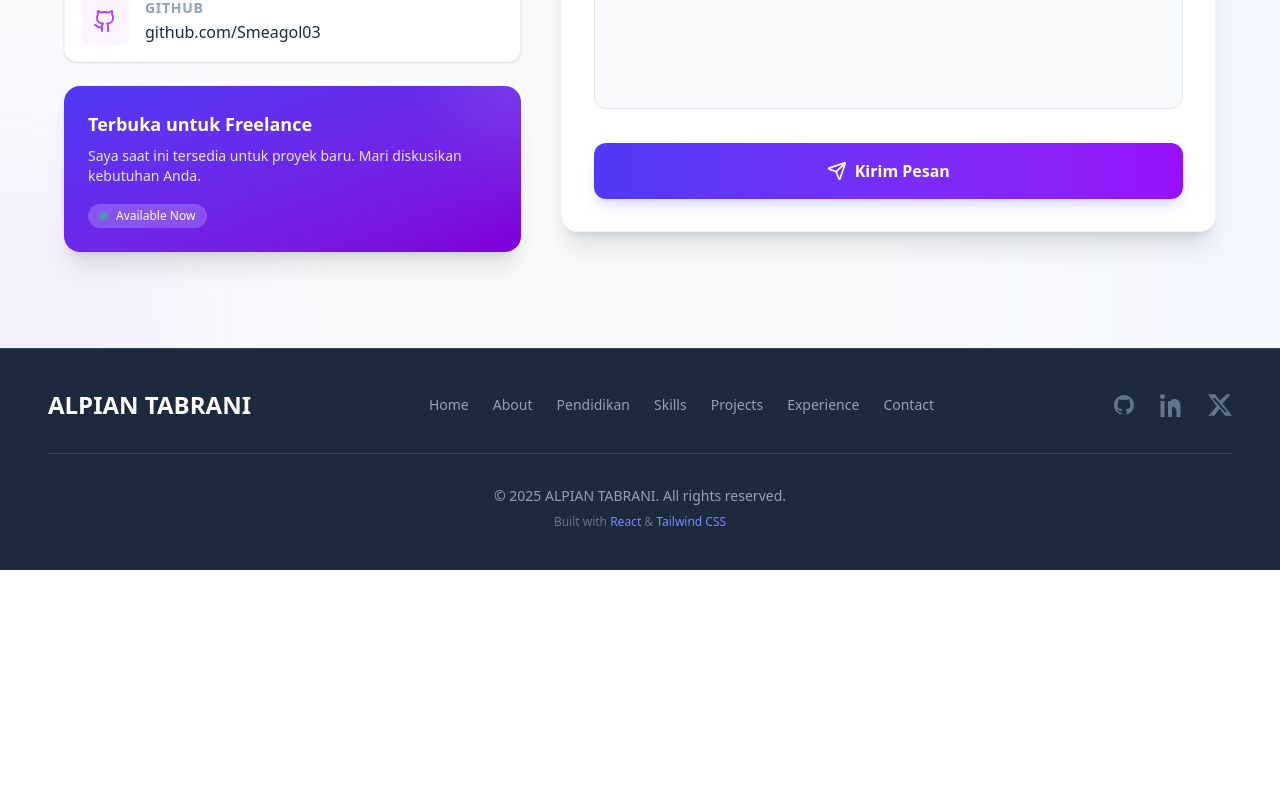
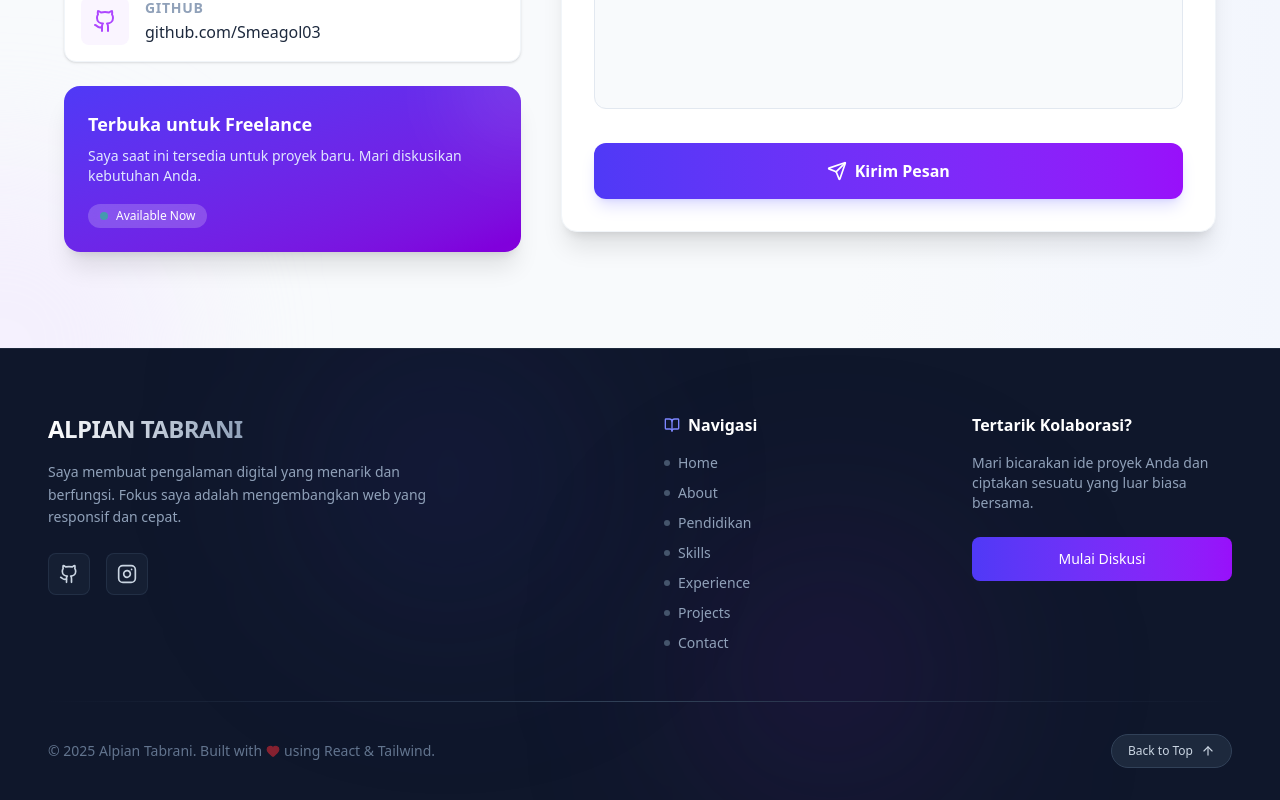
Before and after one commit to Smeagol03/myportfolio, a React (Vite) app: page / in a window 1280 px wide. Shown: the part 9807-10607 px from the top of the page. Before the commit the page ends 10377 px from the top, so only its background shows below. Built offline with nearby package versions, Linux system fonts and the light colour scheme.

Commit message:
mengubah footer

```diff
--- a/src/komponen/Footer.jsx
+++ b/src/komponen/Footer.jsx
@@ -1,92 +1,73 @@
 import React from "react";
+import { motion } from "framer-motion";
+import { Github, Instagram, ArrowUp, Heart, BookOpen } from "lucide-react";
 
 const socialLinks = [
   {
     name: "GitHub",
-    href: "https://github.com/yourusername",
-    icon: (
-      <svg className="w-6 h-6" fill="currentColor" viewBox="0 0 24 24">
-        <path
-          fillRule="evenodd"
-          d="M12 2C6.477 2 2 6.484 2 12.017c0 4.425 2.865 8.18 6.839 9.504.5.092.682-.217.682-.483 0-.237-.008-.88-.013-1.724-2.782.605-3.374-1.341-3.374-1.341-.454-1.157-1.107-1.465-1.107-1.465-.905-.619.068-.607.068-.607 1.002.071 1.531 1.032 1.531 1.032.891 1.529 2.341 1.087 2.91.83.091-.645.352-1.087.643-1.333-2.228-.252-4.566-1.114-4.566-4.938 0-1.091.39-1.984 1.029-2.688-.103-.252-.446-1.272.098-2.65 0 0 .84-.27 2.75 1.023A9.57 9.57 0 0112 6.844c.85.004 1.7.11 2.502.329 1.909-1.293 2.748-1.023 2.748-1.023.546 1.378.202 2.398.099 2.65.64.704 1.028 1.597 1.028 2.688 0 3.834-2.333 4.68-4.574 4.931.359.309.678.92.678 1.855 0 1.333-.012 2.41-.012 2.73 0 .267.18.583.688.484C19.138 20.2 22 16.444 22 12.017 22 6.484 17.523 2 12 2z"
-          clipRule="evenodd"
-        />
-      </svg>
-    ),
+    href: "https://github.com/Smeagol03",
+    icon: <Github className="w-5 h-5" />,
+    color: "hover:text-purple-400",
   },
   {
-    name: "LinkedIn",
-    href: "https://linkedin.com/in/yourprofile",
-    icon: (
-      <svg className="w-6 h-6" fill="currentColor" viewBox="0 0 24 24">
-        <path d="M4.98 3.5c0 1.381-1.11 2.5-2.48 2.5s-2.48-1.119-2.48-2.5c0-1.38 1.11-2.5 2.48-2.5s2.48 1.12 2.48 2.5zM4.5 8H.5v16h4V8zm7.5 0H8v16h4v-7.2c0-4 1.6-4 4.5 0v7.2h4V12.8c0-5.4-3.56-6.8-6-6.8-2.5 0-4 1.2-4 3.2v3.6z" />
-      </svg>
-    ),
-  },
-  {
-    name: "X (Twitter)",
-    href: "https://twitter.com/yourhandle",
-    icon: (
-      <svg className="w-6 h-6" fill="currentColor" viewBox="0 0 24 24">
-        <path d="M18.901 1.153h3.684l-8.026 9.389L24 22.846h-6.726l-5.694-7.468L6.4 22.846H.322l8.286-9.69L0 1.153h7.042l4.8 6.27L18.901 1.153zm-2.183 18.006h2.464L6.96 4.986H4.354l12.364 14.173z" />
-      </svg>
-    ),
+    name: "Instagram",
+    href: "https://www.instagram.com/npc_alpiant?igsh=ZjZrNjV5dHU3bzh6",
+    icon: <Instagram className="w-5 h-5" />,
+    color: "hover:text-blue-400",
   },
 ];
 
 const navLinks = [
   { name: "Home", href: "#" },
   { name: "About", href: "#about" },
-  { name: "Pendidikan", href: "#pendidikan" },
+  { name: "Pendidikan", href: "#education" },
   { name: "Skills", href: "#skills" },
+  { name: "Experience", href: "#experience" },
   { name: "Projects", href: "#projects" },
-  { name: "Experience", href: "#experience" },
   { name: "Contact", href: "#contact" },
 ];
-
-const nama = "ALPIAN TABRANI";
-
-// Pastikan socialLinks, navLinks dan import React ada di bagian atas file
-// ... (socialLinks, navLinks arrays and import React)
 
 const Footer = () => {
   const currentYear = new Date().getFullYear();
 
+  const scrollToTop = (e) => {
+    e.preventDefault();
+    window.scrollTo({
+      top: 0,
+      behavior: "smooth",
+    });
+  };
+
   return (
-    <footer className="bg-slate-800 dark:bg-slate-950 text-slate-400 border-t border-slate-700">
-      <div className="container mx-auto px-6 md:px-12 py-10">
-        {/* --- Top Section: Logo, Navigation, Social --- */}
-        <div className="flex flex-col md:flex-row justify-between items-center space-y-8 md:space-y-0">
-          {/* 1. Logo/Branding (Tautan ke atas) */}
+    <footer className="relative bg-slate-900 border-t border-slate-800 text-slate-300 overflow-hidden">
+      {/* Decorative Background Elements */}
+      <div className="absolute top-0 left-1/4 w-64 h-64 bg-indigo-900/20 rounded-full blur-[100px] pointer-events-none" />
+      <div className="absolute bottom-0 right-1/4 w-64 h-64 bg-purple-900/20 rounded-full blur-[100px] pointer-events-none" />
+
+      <div className="container mx-auto px-6 md:px-12 pt-16 pb-8 relative z-10">
+        <div className="grid grid-cols-1 md:grid-cols-2 lg:grid-cols-4 gap-12 mb-12">
+          {/* Brand Section */}
+          <div className="lg:col-span-2 space-y-4">
             <a
               href="#"
-            className="text-2xl font-bold text-white hover:text-indigo-400 transition-colors"
+              onClick={scrollToTop}
+              className="inline-block text-2xl font-bold bg-clip-text text-transparent bg-linear-to-r from-white to-slate-400 font-display tracking-tight"
             >
-            {nama}
+              ALPIAN TABRANI
             </a>
-
-          {/* 2. Quick Navigation */}
-          <nav className="flex flex-wrap justify-center gap-6 text-sm font-medium">
-            {navLinks.map((link) => (
-              <a
-                key={link.name}
-                href={link.href}
-                className="hover:text-white transition-colors"
-              >
-                {link.name}
-              </a>
-            ))}
-          </nav>
-
-          {/* 3. Social Media Links */}
-          <div className="flex space-x-6">
+            <p className="text-slate-400 text-sm leading-relaxed max-w-sm">
+              Saya membuat pengalaman digital yang menarik dan berfungsi. Fokus
+              saya adalah mengembangkan web yang responsif dan cepat.
+            </p>
+            <div className="flex gap-4 pt-2">
               {socialLinks.map((link) => (
                 <a
                   key={link.name}
                   href={link.href}
                   target="_blank"
                   rel="noopener noreferrer"
-                className="text-slate-500 hover:text-indigo-400 transition-colors"
+                  className={`p-2.5 rounded-lg bg-slate-800/50 hover:bg-slate-800 border border-slate-700/50 hover:border-slate-600 transition-all duration-300 ${link.color}`}
+                  aria-label={link.name}
                 >
                   {link.icon}
                 </a>
@@ -94,18 +75,65 @@ const Footer = () => {
             </div>
           </div>
 
-        {/* --- Divider --- */}
-        <div className="mt-8 pt-8 border-t border-slate-700 text-center">
-          {/* Copyright */}
-          <p className="text-sm">
-            &copy; {currentYear} {nama}. All rights reserved.
+          {/* Navigation Section */}
+          <div>
+            <h3 className="text-white font-semibold mb-4 flex items-center gap-2">
+              <BookOpen className="w-4 h-4 text-indigo-400" />
+              Navigasi
+            </h3>
+            <ul className="space-y-2.5">
+              {navLinks.map((link) => (
+                <li key={link.name}>
+                  <a
+                    href={link.href}
+                    className="text-sm text-slate-400 hover:text-indigo-400 transition-colors flex items-center gap-2 group"
+                  >
+                    <span className="w-1.5 h-1.5 rounded-full bg-slate-600 group-hover:bg-indigo-400 transition-colors" />
+                    {link.name}
+                  </a>
+                </li>
+              ))}
+            </ul>
+          </div>
+
+          {/* Contact/Action Section */}
+          <div>
+            <h3 className="text-white font-semibold mb-4">
+              Tertarik Kolaborasi?
+            </h3>
+            <p className="text-sm text-slate-400 mb-6">
+              Mari bicarakan ide proyek Anda dan ciptakan sesuatu yang luar
+              biasa bersama.
+            </p>
+            <a
+              href="#contact"
+              className="inline-flex items-center justify-center w-full px-6 py-3 text-sm font-medium text-white transition-all duration-200 bg-linear-to-r from-indigo-600 to-purple-600 rounded-lg hover:from-indigo-700 hover:to-purple-700 focus:outline-none focus:ring-2 focus:ring-offset-2 focus:ring-indigo-500 focus:ring-offset-slate-900"
+            >
+              Mulai Diskusi
+            </a>
+          </div>
+        </div>
+
+        {/* Divider */}
+        <div className="h-px bg-linear-to-r from-transparent via-slate-700 to-transparent my-8" />
+
+        {/* Bottom Section */}
+        <div className="flex flex-col md:flex-row justify-between items-center gap-4 text-sm text-slate-500">
+          <p className="flex items-center gap-1">
+            &copy; {currentYear} Alpian Tabrani. Built with
+            <Heart className="w-3.5 h-3.5 text-red-500 fill-red-500 animate-pulse" />
+            using React & Tailwind.
           </p>
 
-          {/* Credit (Opsi Tambahan) */}
-          <p className="text-xs mt-2 text-slate-500">
-            Built with <span className="text-indigo-400">React</span> &{" "}
-            <span className="text-indigo-400">Tailwind CSS</span>
-          </p>
+          <motion.button
+            whileHover={{ y: -3 }}
+            whileTap={{ scale: 0.95 }}
+            onClick={scrollToTop}
+            className="flex items-center gap-2 px-4 py-2 rounded-full bg-slate-800 border border-slate-700 hover:border-slate-600 hover:bg-slate-750 text-slate-300 transition-all text-xs font-medium"
+          >
+            Back to Top
+            <ArrowUp className="w-3.5 h-3.5" />
+          </motion.button>
         </div>
       </div>
     </footer>
```
Lines whose indentation alone changed are shown as unchanged.
